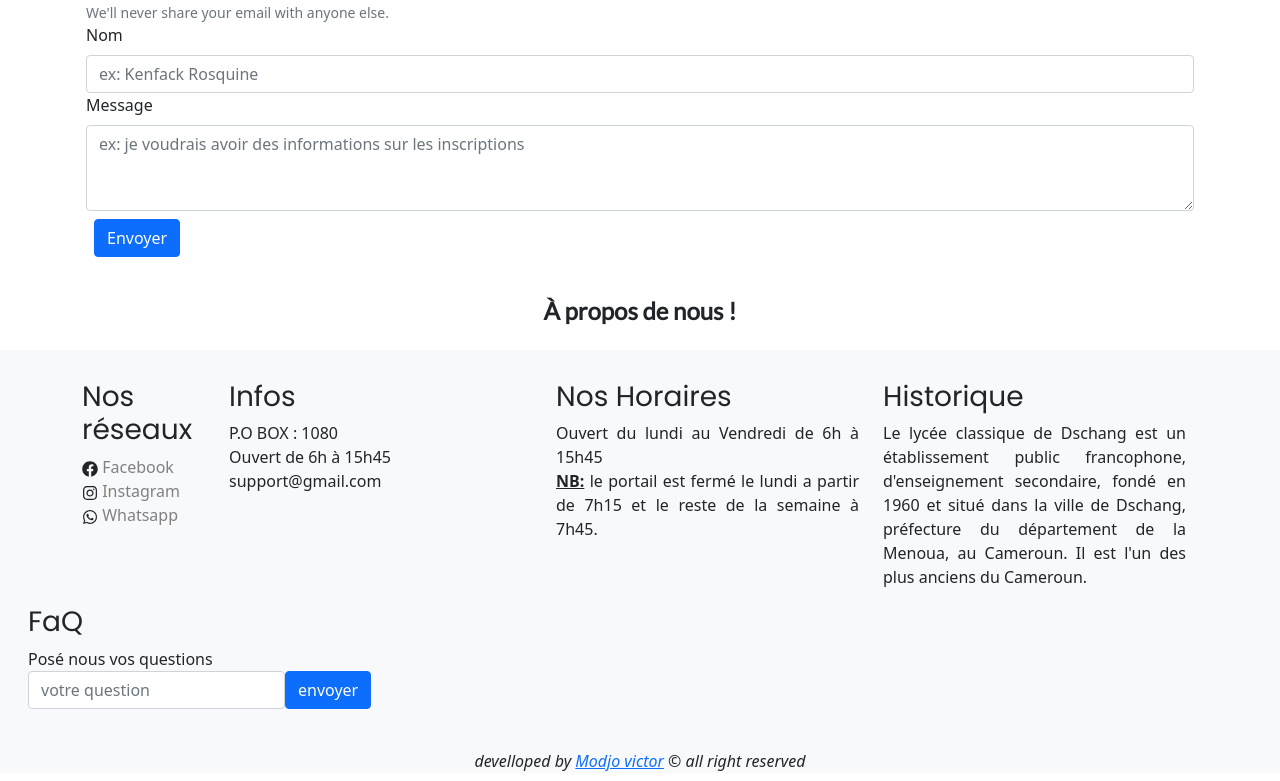
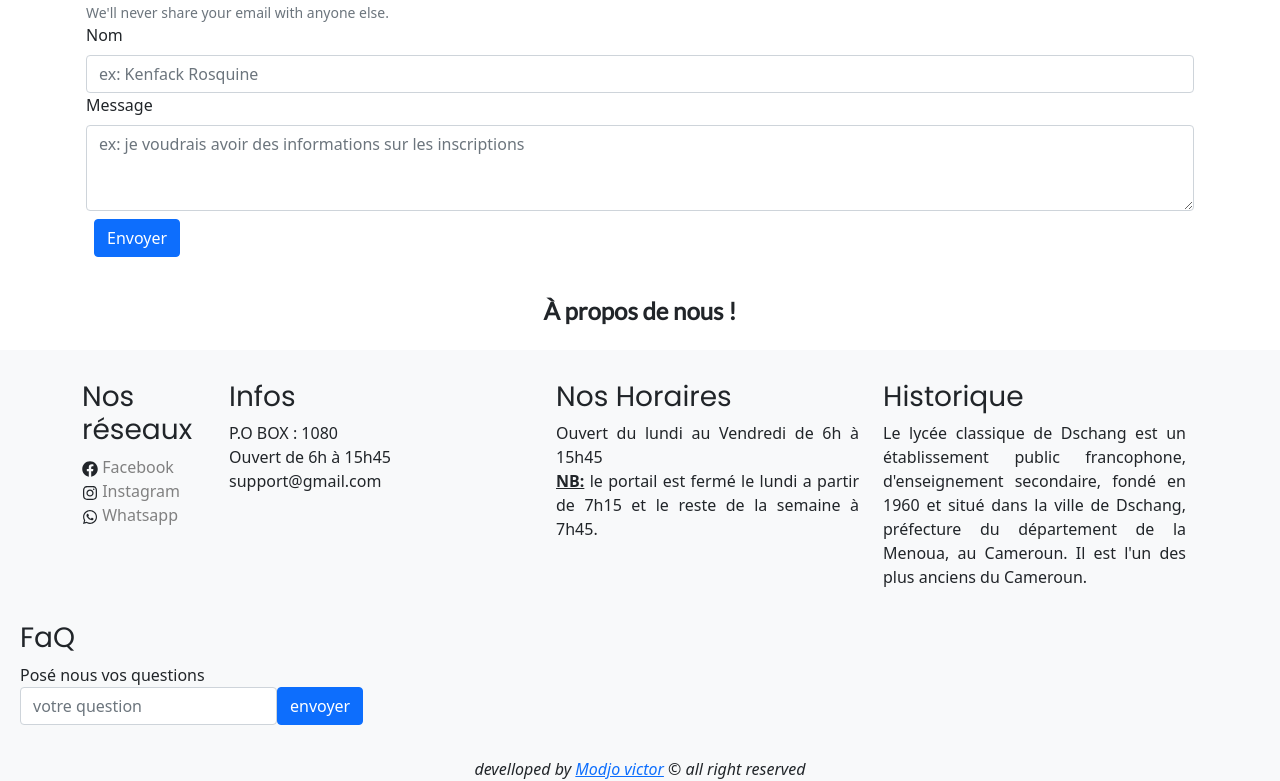
Before and after one commit to Devmodjo/site-Lycla, a React (Vite) app: page / in a window 1280 px wide. Shown: the part 2182-2963 px from the top of the page. Built offline with nearby package versions, Linux system fonts and the light colour scheme.

Commit message:
ajustement du Faq

```diff
--- a/src/component/FooterComponent.jsx
+++ b/src/component/FooterComponent.jsx
@@ -60,8 +60,8 @@ export function Footer() {
           </div>
         </div>
       </div>
-      <div className="Faq container m-3">
-          <h3 style={{ fontFamily: "PoppinsFont" }}>FaQ</h3>
+      <div className="Faq container m-2">
+          <h3 style={{ fontFamily: "PoppinsFont", marginTop: "2rem" }}>FaQ</h3>
           <div className="containFaq d-flex " style={{ textAlign: "justify"}}>
             <span>
               Posé nous vos questions<br />
```
